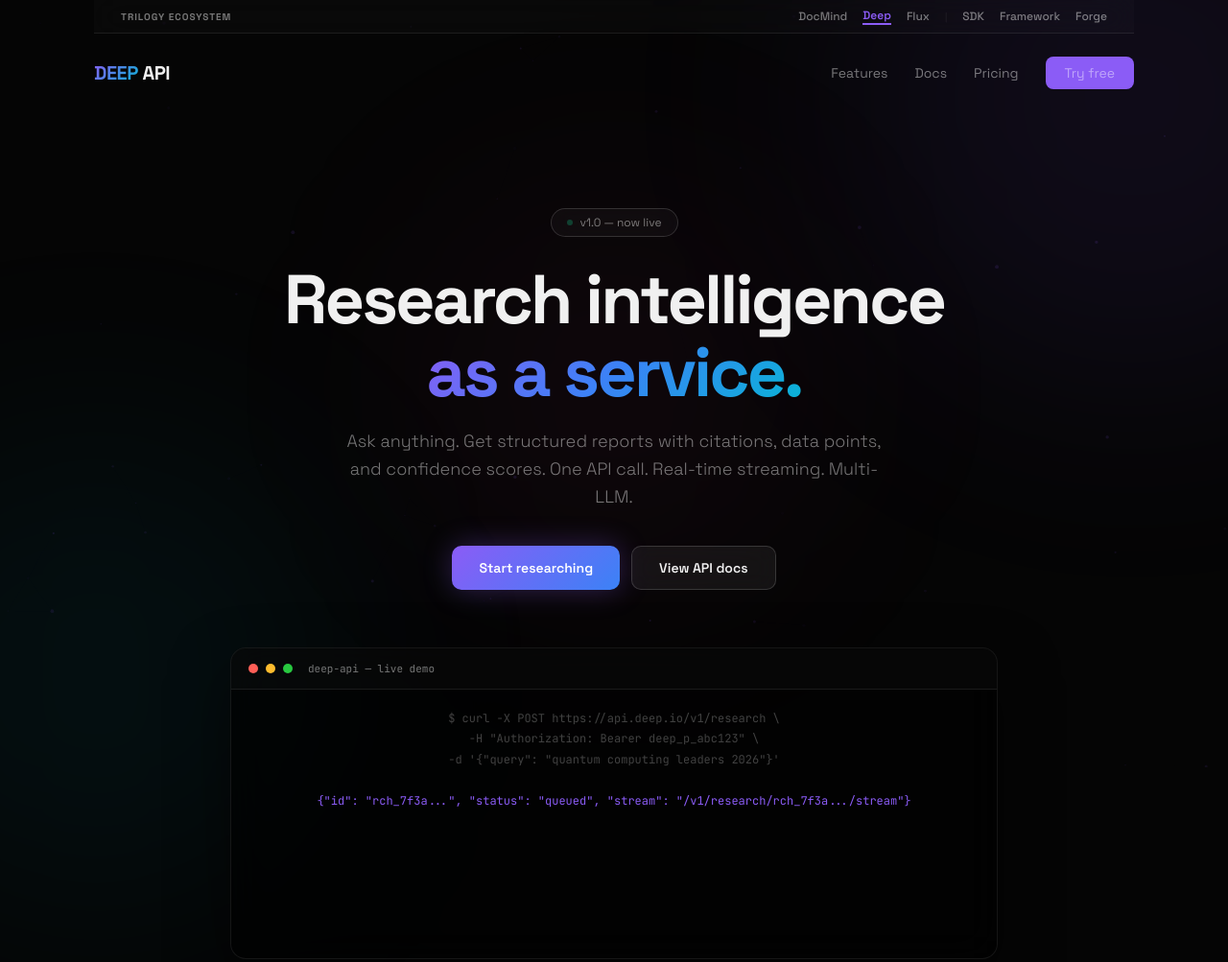
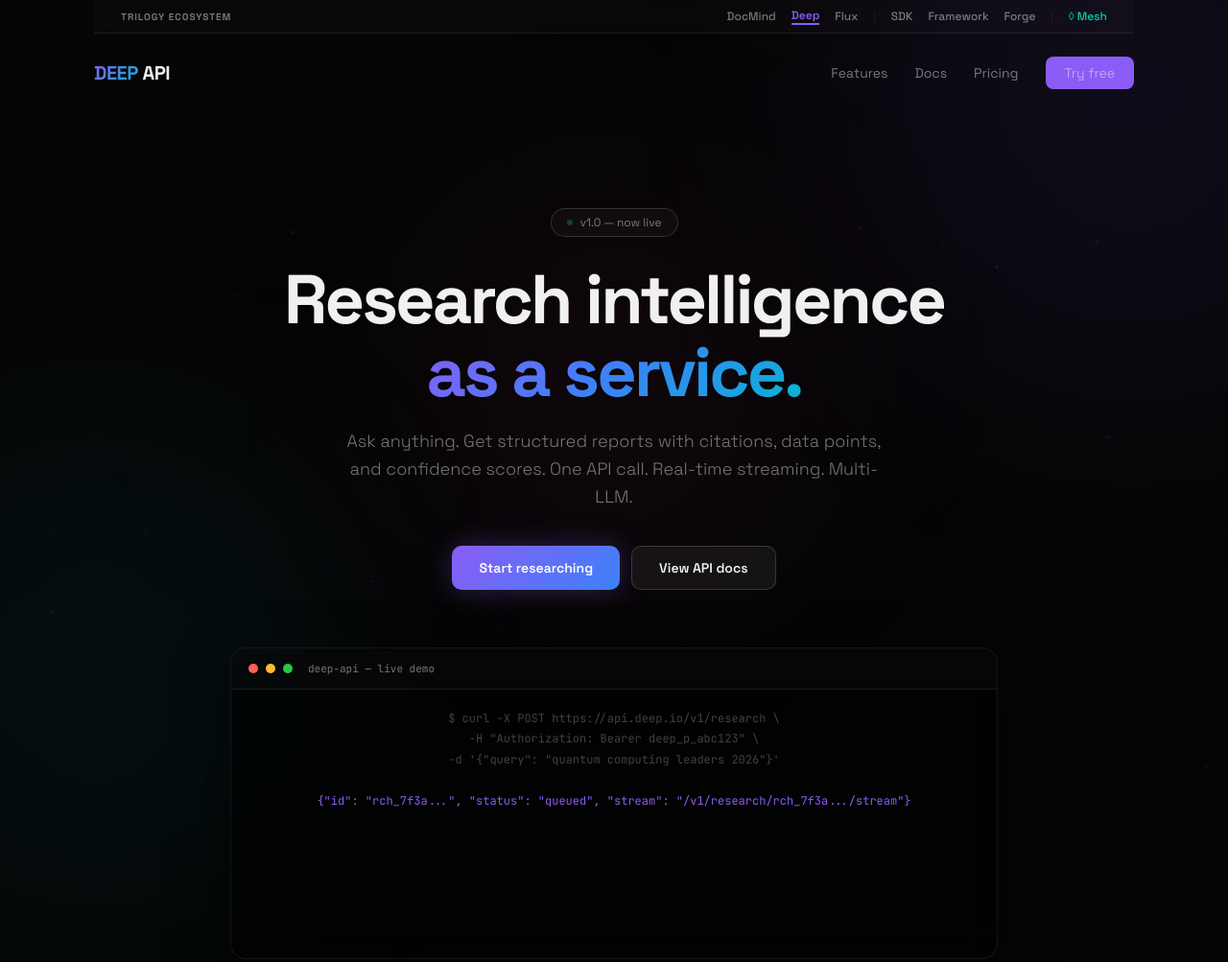
Before and after one commit to sjgant80-hub/deep-api, a website: page index.html in a window 1280 px wide. Shown: the top 1003 px of the page at 96% size. Drawn offline with Linux system fonts and the light colour scheme.

Commit message:
Add FallMesh link to torus nav and footer

```diff
--- a/index.html
+++ b/index.html
@@ -162,6 +162,8 @@
     <a href="https://sjgant80-hub.github.io/trilogy-sdk/" style="font-size:12px;font-weight:500;color:var(--muted);text-decoration:none">SDK</a>
     <a href="https://sjgant80-hub.github.io/trilogy-framework/" style="font-size:12px;font-weight:500;color:var(--muted);text-decoration:none">Framework</a>
     <a href="https://sjgant80-hub.github.io/trilogy-forge/" style="font-size:12px;font-weight:500;color:var(--muted);text-decoration:none">Forge</a>
+    <span style="color:var(--border);font-size:10px">|</span>
+    <a href="https://sjgant80-hub.github.io/fallmesh/" style="font-size:12px;font-weight:500;color:#00d4aa;text-decoration:none">◊ Mesh</a>
   </div>
 </div>
 </div>
@@ -388,6 +390,7 @@
     <a href="https://sjgant80-hub.github.io/trilogy-sdk/" style="color:var(--muted);text-decoration:none;font-size:13px">trilogy-sdk</a>
     <a href="https://sjgant80-hub.github.io/trilogy-framework/" style="color:var(--muted);text-decoration:none;font-size:13px">Framework</a>
     <a href="https://sjgant80-hub.github.io/trilogy-forge/" style="color:var(--muted);text-decoration:none;font-size:13px">Forge</a>
+    <a href="https://sjgant80-hub.github.io/fallmesh/" style="color:#00d4aa;text-decoration:none;font-size:13px">◊ Mesh</a>
   </div>
   <p style="font-size:11px;color:var(--muted2)">Part of the <a href="https://sjgant80-hub.github.io/trilogy-framework/" style="color:var(--purple);text-decoration:none">Trilogy</a> ecosystem &mdash; Input &rarr; Intelligence &rarr; Output</p>
 </footer>
```
